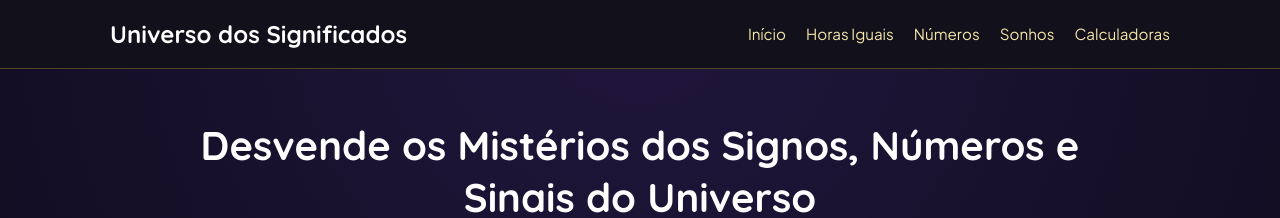
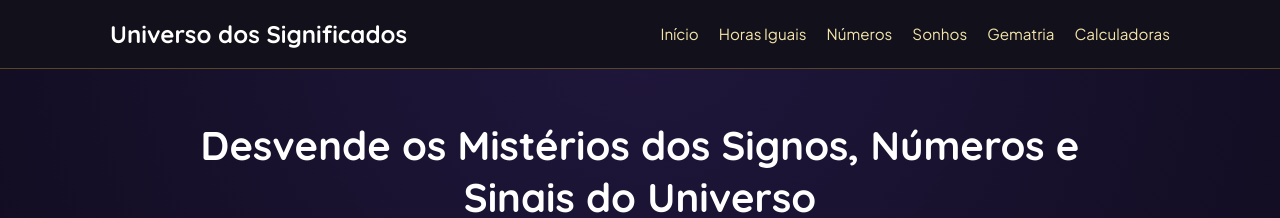
Before and after one commit to dreams-num/portal-significados, a Jekyll site: the page built from index.html, in a window 1280 px wide. Shown: the top 218 px of the page. Built offline with Jekyll 4.4.1, drawn with Linux system fonts in a browser that asks for light colours.

Commit message:
Add Gematria link to navigation menu

```diff
--- a/_layouts/default.html
+++ b/_layouts/default.html
@@ -23,6 +23,7 @@
                     <li><a href="{{ '/horas-iguais/' | relative_url }}">Horas Iguais</a></li>
                     <li><a href="{{ '/numeros/' | relative_url }}">Números</a></li>
                     <li><a href="{{ '/sonhos/' | relative_url }}">Sonhos</a></li>
+                    <li><a href="{{ '/gematria/' | relative_url }}">Gematria</a></li>
                     <li><a href="{{ '/calculadoras/' | relative_url }}">Calculadoras</a></li>
                 </ul>
             </nav>
```
